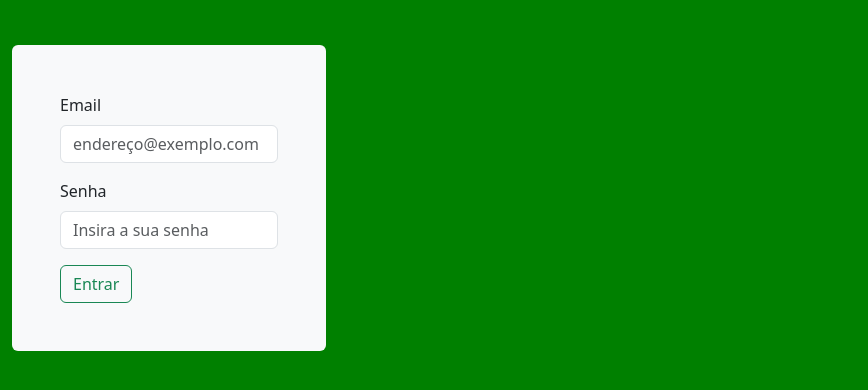
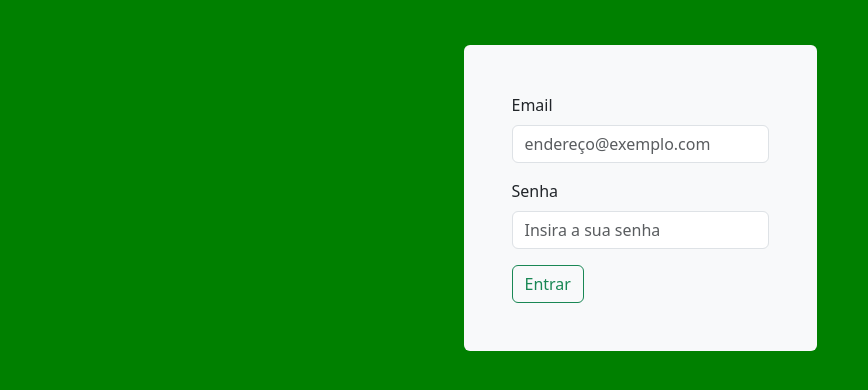
Before and after one commit to Kishi011/Vinicius-CRS, a plain HTML site: page HTML/bootstrap/login.html in a window 1280 px wide. Shown: the part 238-628 px from the top of the page, without its empty margins (0-868 px from the left). Drawn offline with nearby package versions, Linux system fonts and the light colour scheme.

Commit message:
atualizando css

```diff
--- a/HTML/bootstrap/estilos/login.css
+++ b/HTML/bootstrap/estilos/login.css
@@ -6,7 +6,7 @@ main {
   background-color: green;
 }
 
-@media screen and (max-width: 1606px) {
+@media screen and (min-width: 1606px) {
 
   form {
     width: 25%;
--- a/HTML/bootstrap/login.html
+++ b/HTML/bootstrap/login.html
@@ -20,6 +20,7 @@
       <div class="text-center">
         <img src="./imagens/icones/xcaixa_logo_branco_com_nome.png" class="mb-5 img-fluid" alt="logo xcaixa">
       </div>
+      <div class="d-flex justify-content-center">
         <form action="./index.html" method="post" class="bg-light rounded p-5">
           <div class="form-group">
             <label for="exampleInputEmail1" class="mb-2">Email</label>
@@ -32,6 +33,7 @@
           <button type="submit" class="btn btn-outline-success mt-3">Entrar</button>
         </form>
       </div>
+    </div>
   </main>
   <script src="https://cdn.jsdelivr.net/npm/bootstrap@5.3.0-alpha3/dist/js/bootstrap.bundle.min.js" integrity="sha384-ENjdO4Dr2bkBIFxQpeoTz1HIcje39Wm4jDKdf19U8gI4ddQ3GYNS7NTKfAdVQSZe" crossorigin="anonymous"></script>
   <script src="./scripts/login.js"></script>
```
Lines whose indentation alone changed are shown as unchanged.
